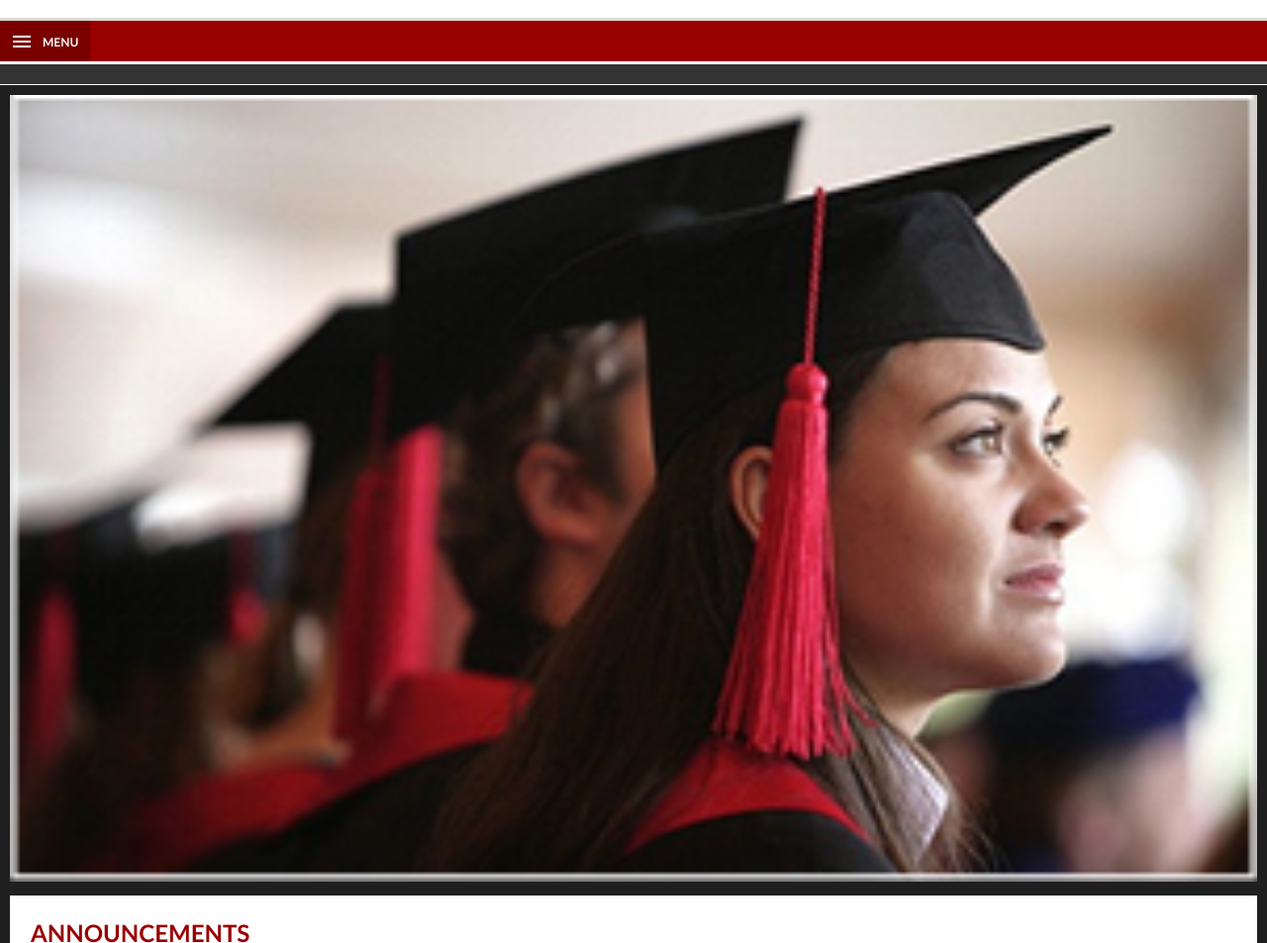
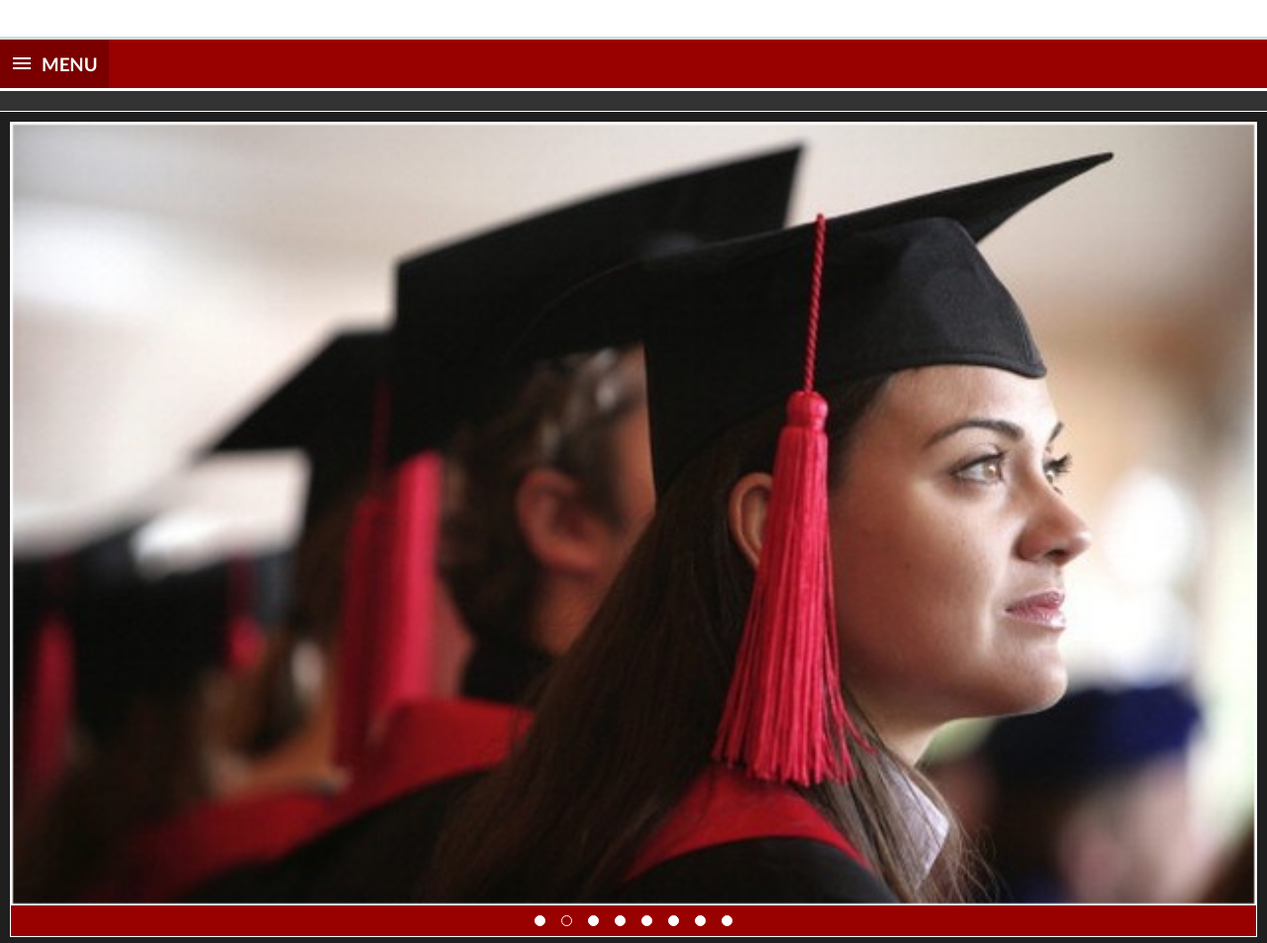
Before and after one commit to MarkCMcConnell/blackboard, a website: page index.html in a window 1280 px wide. Shown: the part 121-1074 px from the top of the page at 99% size. Drawn offline with Linux system fonts and the light colour scheme.

Commit message:
slideshow styling

```diff
--- a/assets/styles/modules/carousel.css
+++ b/assets/styles/modules/carousel.css
@@ -1,4 +1,43 @@
+.carousel {
+  display: block;
+}
+
 .carousel__image {
-  margin-bottom: 9px;
   width: 100%;
 }
+
+.carousel__controls {
+  display: none;
+}
+
+@media only screen and (min-width: 640px) {
+  .carousel {
+    position: relative;
+    padding-bottom: 27px;
+    margin-bottom: 9px;
+    background-color: #990000;
+    border: 1px solid #fff;
+  }
+
+  .carousel__controls {
+    display: block;
+    position: absolute;
+    left: 50%;
+    bottom: 6px;
+    transform: translateX(-50%);
+  }
+  /* Bullet controls/current image indicator */
+  .carousel__controls--dot {
+    display: inline-block;
+    height: 11px;
+    width: 11px;
+    border-radius: 50%;
+    border: 1px solid #fff;
+    background-color: #fff;
+    margin: 0 6px;
+  }
+
+  .carousel__controls--active {
+    background-color: #990000;
+  }
+}
--- a/assets/styles/modules/header.css
+++ b/assets/styles/modules/header.css
@@ -11,10 +11,11 @@
 
 .school__name {
   color: #333;
-  padding: 0;
+
 }
 
 .school__type {
+  color: #333;
   font-size: 1.333rem;
   font-weight: 400;
 }
@@ -23,6 +24,8 @@
 @media only screen and (min-width: 640px) {
   .school {
     display: inline-block;
+    padding-top: 2.5rem;
+    padding-bottom: 2.5rem;
   }
 
   .school__mascot {
--- a/assets/styles/modules/nav.css
+++ b/assets/styles/modules/nav.css
@@ -43,12 +43,12 @@
 }
 
 .mobile__text {
-  padding: 15px 11px 13px 43px;
+  padding: 15px 11px 13px 36px;
 }
 
 .mobile__text > h2 {
   color: #fff;
-  font-size: 12px;
+  font-size: 0.75rem;
   font-weight: 900;
 }
 
@@ -64,3 +64,17 @@
   color: #fff;
   font-weight: 900;
 }
+
+@media only screen and (min-width: 640px) {
+  .mobile {
+    width: 110px;
+  }
+
+  .mobile__text {
+    padding: 15px 10px 13px 42px;
+  }
+  /* TODO: Fix the right side spacing for MENU */
+  .mobile__text > h2 {
+    font-size: 1.1666rem;
+  }
+}
--- a/index.html
+++ b/index.html
@@ -71,16 +71,32 @@
         </li>
       </ul>
     </nav>
-    <!-- Carousel for tablet and above -->
+
     <div class="container">
-      <figure class="carousel">
+
+      <!-- Carousel for tablet and above -->
+      <picture class="carousel">
+        <source media="(min-width: 640px)" srcset="assets/images/graduate-medium.png">
         <img
           class="carousel__image"
           src="assets/images/graduate-small.png"
           alt="Graduating student"
         />
-      </figure>
+        <div class="carousel__controls">
+          <span class="carousel__controls--dot"></span>
+          <span class="carousel__controls--dot carousel__controls--active"></span>
+          <span class="carousel__controls--dot"></span>
+          <span class="carousel__controls--dot"></span>
+          <span class="carousel__controls--dot"></span>
+          <span class="carousel__controls--dot"></span>
+          <span class="carousel__controls--dot"></span>
+          <span class="carousel__controls--dot"></span>
+        </div>
+      </picture>
+
+
     <main class="information" role="main">
+
       <!-- Announcements -->
       <article class="content-container">
         <h2 class="info__title">ANNOUNCEMENTS</h2>
```
Also changed, not shown: assets/images/graduate-large.png (renamed from assets/images/graduate.png), assets/images/graduate-medium.png (added).
